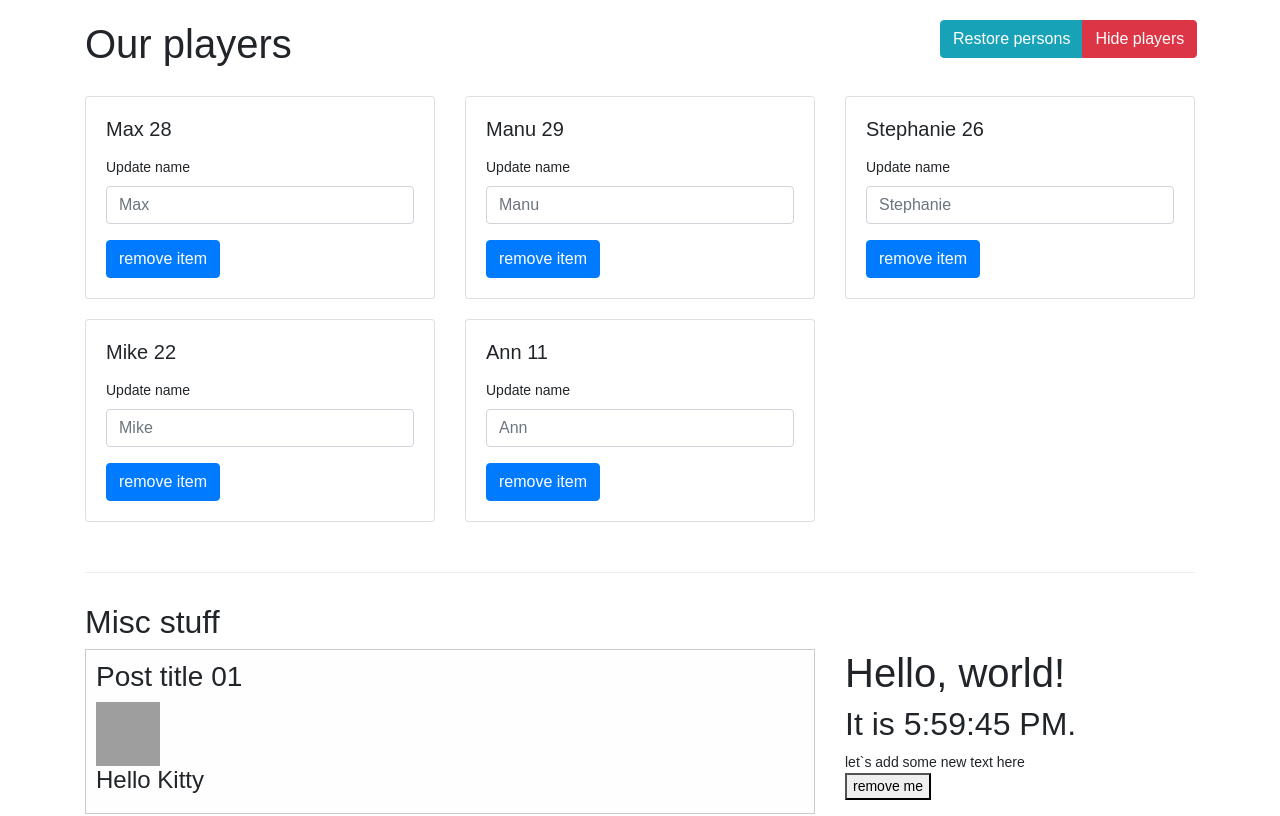
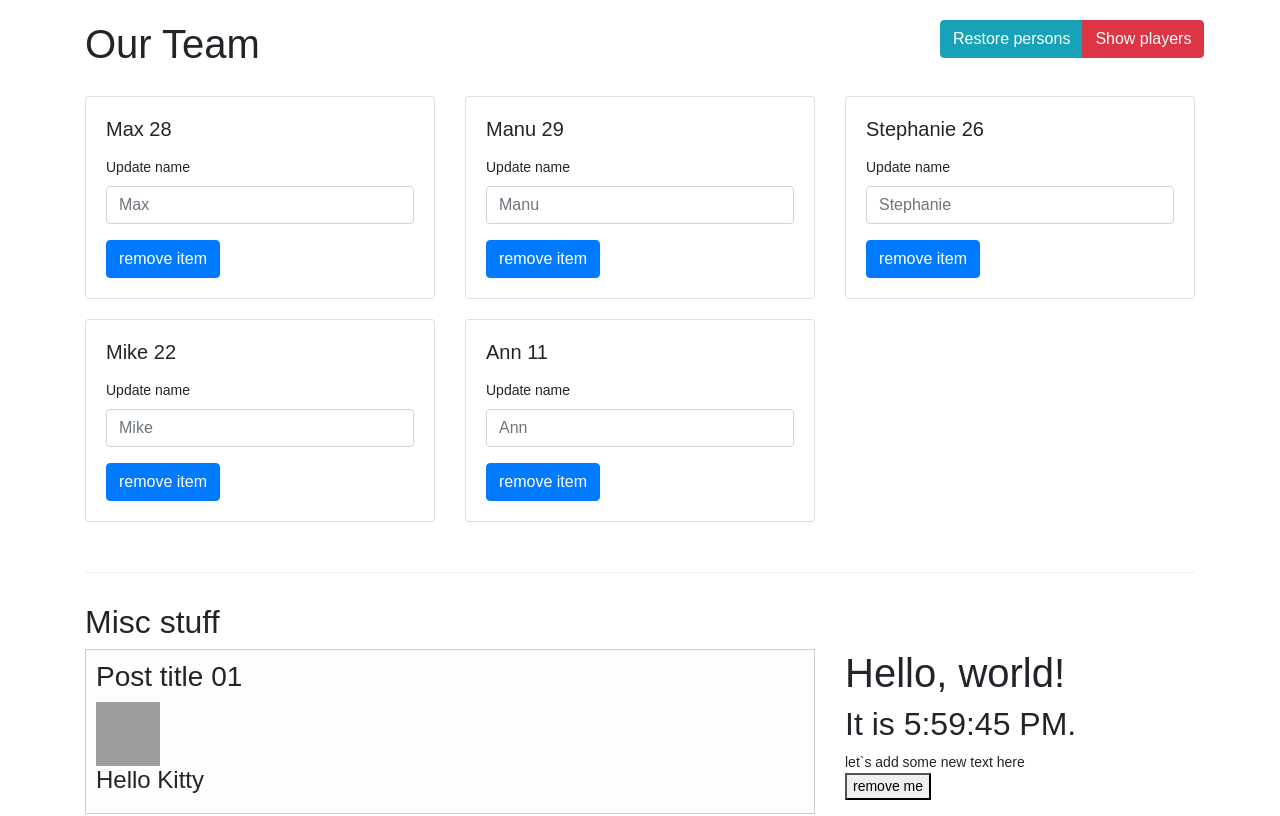
Before and after one commit to teddy-bear/react-app, a React (Create React App) app in the folder my-app/: page / in a window 1280 px wide. Shown: the top 816 px of the page. Built offline with nearby package versions, Linux system fonts and the light colour scheme; grey boxes are pictures that could not be loaded.

Commit message:
Section top + Persons components

```diff
--- /dev/null
+++ b/my-app/src/components/Misc/SectionTop.js
@@ -0,0 +1,34 @@
+import React from 'react';
+import ButtonToggle from "../Persons/ButtonToggle";
+
+const section_top = (props) => {
+
+    let btnText = 'Hide players',
+        btnCLasses = 'btn btn-success';
+    if (props.personsVisible) {
+        btnText = 'Show players';
+        btnCLasses = 'btn btn-danger';
+    }
+    console.log('section top renders ....');
+    return (
+        <div className="section-top">
+            <div className="row">
+                <div className="col-9">
+                    <h1>{props.title}</h1>
+                </div>
+                <div className="col-3">
+                    <div className="btn-group" role="group">
+                        <button className="btn btn-info" onClick={props.clicked}>
+                            {props.btn_text}
+                        </button>
+                        <ButtonToggle className={btnCLasses} click={props.toggle_click}>
+                            {btnText}
+                        </ButtonToggle>
+                    </div>
+                </div>
+            </div>
+        </div>
+    )
+};
+
+export default section_top;
--- a/my-app/src/components/Persons/Person/Person.js
+++ b/my-app/src/components/Persons/Person/Person.js
@@ -2,7 +2,7 @@ import React from 'react';
 
 import './Person.css';
 
-const person = (props) => {
+const Person = (props) => {
     return (
         <div className={props.className}>
             <div className="card">
@@ -22,4 +22,4 @@ const person = (props) => {
     )
 };
 
-export default person;
+export default Person;
--- /dev/null
+++ b/my-app/src/components/Persons/Persons.js
@@ -0,0 +1,21 @@
+import React from 'react';
+import Person from './Person/Person';
+
+const Persons = props => {
+
+    return props.persons_state.map((person, index) => {
+        return (
+            <Person
+                className={person.className}
+                name={person.name}
+                age={person.age}
+                key={person.id}
+                click={() => props.clicked(index)}
+                changed={(event) => props.changed(event, person.id)}>
+                {person.content}
+            </Person>
+        )
+    })
+};
+
+export default Persons;
--- a/my-app/src/containers/App.js
+++ b/my-app/src/containers/App.js
@@ -1,7 +1,8 @@
 import React, {Component} from 'react';
-import Person from '../components/Persons/Person/Person';
+import Persons from '../components/Persons/Persons';
 import ButtonToggle from '../components/Persons/ButtonToggle';
 import person_removed from '../components/Persons/Person-removed';
+import Section_top from '../components/Misc/SectionTop';
 import './App.css';
 
 class App extends Component {
@@ -50,7 +51,7 @@ class App extends Component {
      * Toggle cards visibility
      */
     togglePersonsView = () => {
-        const  isVisible = this.state.personsVisible;
+        const isVisible = this.state.personsVisible;
         this.setState({
             personsVisible: !isVisible
         })
@@ -96,12 +97,8 @@ class App extends Component {
     render() {
         let flag = this.state.personsVisible,
             persons,
-            removedPerson,
-            btnCLasses = 'btn btn-success';
+            removedPerson;
 
-        if (this.state.personsVisible) {
-            btnCLasses = 'btn btn-danger';
-        }
         // cant use ths to copy current data since it`s render is executed each time on stateChange
         // const originalPersons = [...this.state.persons];
 
@@ -109,17 +106,11 @@ class App extends Component {
         if (flag) {
             persons = (
                 <div className='row'>
-                    {this.state.persons.map((person, index) => {
-                        return <Person
-                            className={person.className}
-                            name={person.name}
-                            age={person.age}
-                            key={person.id}
-                            click={() => this.deleteItem(index)}
-                            changed={(event) => this.changeName(event, person.id)}>
-                            {person.content}
-                        </Person>
-                    })}
+                    <Persons
+                        persons_state={this.state.persons}
+                        clicked={this.deleteItem}
+                        changed={this.changeName}
+                    />
                 </div>
             );
         }
@@ -130,32 +121,21 @@ class App extends Component {
             )
         }
 
-
         return (
             <div className="team-wrapper">
-                <div className="section-top">
-                    <div className="row">
-                        <div className="col-9">
-                            <h1>{this.props.title}</h1>
-                        </div>
-                        <div className="col-3">
-                            <div className="btn-group" role="group">
-                                <button className="btn btn-info" onClick={this.restorePerson}>
-                                    Restore persons
-                                </button>
-                                <ButtonToggle className={btnCLasses} click={this.togglePersonsView}>
-                                    {this.state.personsVisible ? 'Hide players' : 'Show players'}
-                                </ButtonToggle>
-                            </div>
-                        </div>
-                    </div>
-                </div>
+                <Section_top
+                    title='Our Team'
+                    clicked={this.restorePerson}
+                    btn_text={'Restore persons'}
+                    toggle_click={this.togglePersonsView}
+                    personsVisible={this.state.personsVisible}
+                />
                 {persons}
                 {removedPerson}
             </div>
         );
+    }
 
-    }
     componentDidMount() {
         console.log('componentDidMount done')
     }
```
